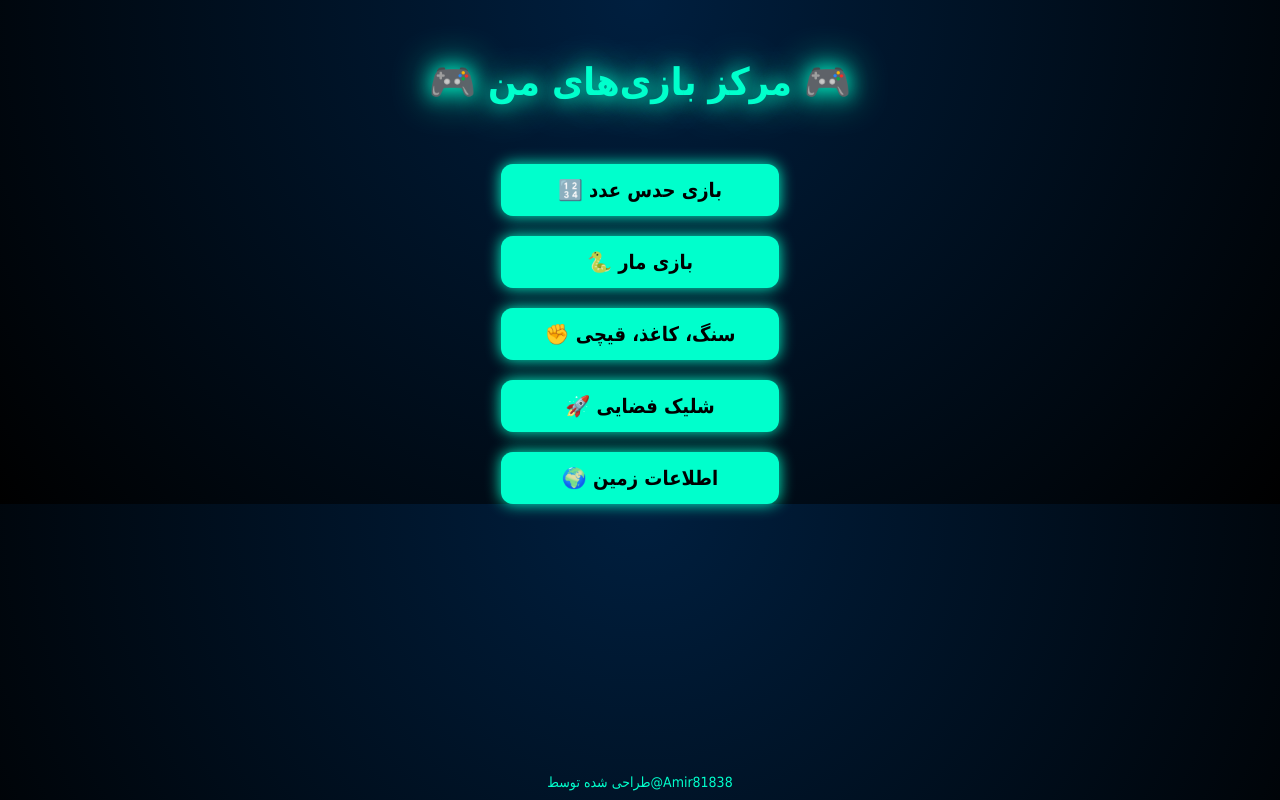
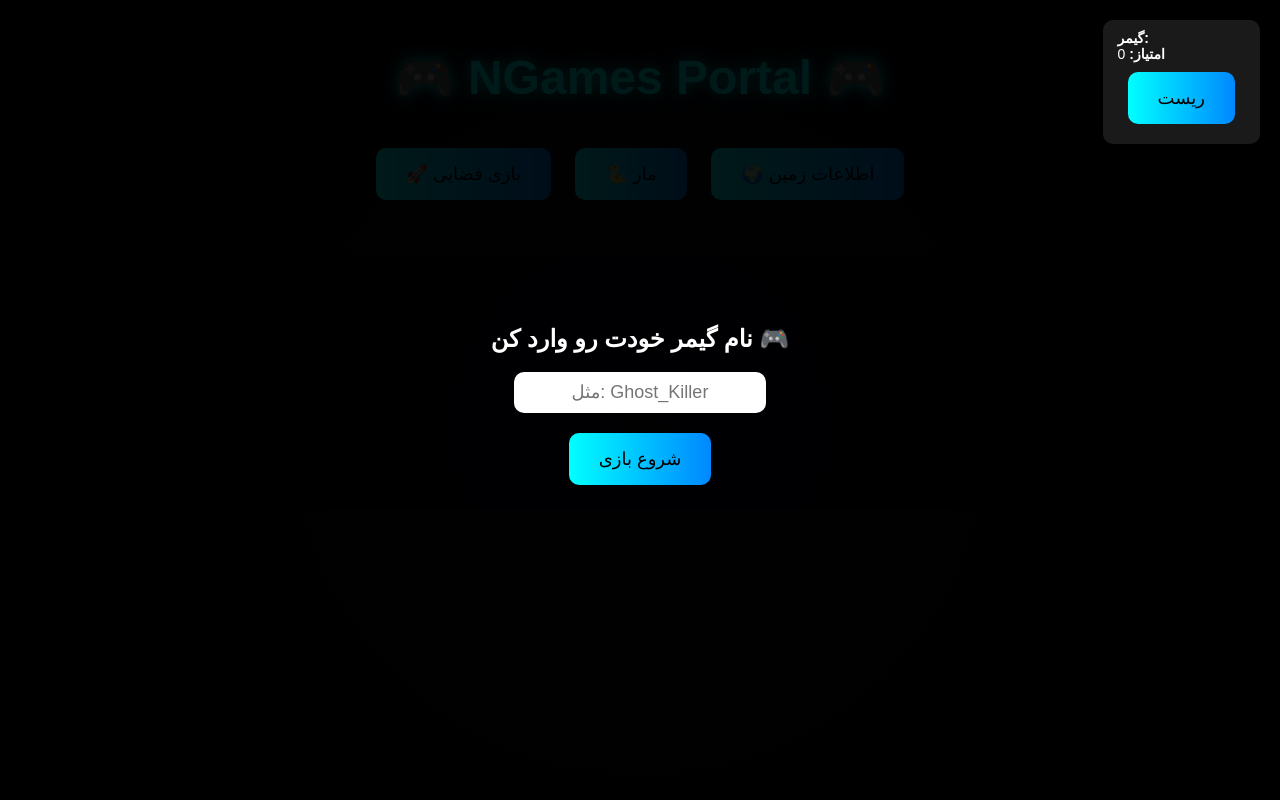
Before and after one commit to Meintrix/ngames, a Flask app: page / in a window 1280 px wide. Run offline with Flask 3, Linux system fonts and the light colour scheme.

```diff
--- a/templates/index.html
+++ b/templates/index.html
@@ -1,74 +1,117 @@
 <!DOCTYPE html>
 <html lang="fa">
 <head>
-    <meta charset="UTF-8">
-    <meta name="viewport" content="width=device-width, initial-scale=1.0">
-    <title>🎮 مرکز بازی‌ها</title>
+  <meta charset="UTF-8" />
+  <meta name="viewport" content="width=device-width, initial-scale=1.0" />
+  <title>NGames - گیم سنتر</title>
   <style>
     body {
-            font-family: "Tahoma", sans-serif;
-            background: radial-gradient(circle at top, #001f3f, #000);
-            color: #00ffcc;
+      background: radial-gradient(circle at center, #0a0a1a, #000);
+      color: #fff;
+      font-family: 'Orbitron', sans-serif;
       text-align: center;
-            margin: 0;
-            padding: 0;
+      height: 100vh;
+      overflow: hidden;
     }
-
     h1 {
-            margin-top: 60px;
-            font-size: 38px;
-            text-shadow: 0 0 20px #00ffcc, 0 0 40px #00ffcc;
+      margin-top: 50px;
+      font-size: 3em;
+      color: #00ffff;
+      text-shadow: 0 0 15px #00ffff;
     }
-
-        .menu {
+    button {
+      margin: 10px;
+      padding: 15px 30px;
+      border: none;
+      border-radius: 10px;
+      background: linear-gradient(90deg, #0ff, #08f);
+      color: #000;
+      font-size: 18px;
+      cursor: pointer;
+      transition: 0.3s;
+    }
+    button:hover {
+      transform: scale(1.1);
+      box-shadow: 0 0 15px #0ff;
+    }
+    #profileBox {
+      position: absolute;
+      top: 20px;
+      right: 20px;
+      background: rgba(255,255,255,0.1);
+      padding: 10px 15px;
+      border-radius: 10px;
+      font-size: 14px;
+      text-align: left;
+    }
+    #loginBox {
+      position: fixed;
+      inset: 0;
+      background: rgba(0,0,0,0.9);
       display: flex;
       flex-direction: column;
+      justify-content: center;
       align-items: center;
-            margin-top: 60px;
-            gap: 20px;
     }
-
-        a {
-            display: inline-block;
-            width: 250px;
-            padding: 14px;
-            font-size: 20px;
-            color: black;
-            background: #00ffcc;
-            border-radius: 12px;
-            text-decoration: none;
-            font-weight: bold;
-            box-shadow: 0 0 15px #00ffcc;
-            transition: 0.3s;
-        }
-
-        a:hover {
-            background: #00ffaa;
-            transform: scale(1.1);
-            box-shadow: 0 0 30px #00ffaa;
-        }
-
-        footer {
-            position: fixed;
-            bottom: 10px;
-            width: 100%;
-            color: #00ffcc;
-            font-size: 14px;
+    input {
+      padding: 10px;
+      font-size: 18px;
+      border-radius: 10px;
+      border: none;
+      margin-bottom: 10px;
+      text-align: center;
     }
   </style>
 </head>
 <body>
-
-    <h1>🎮 مرکز بازی‌های من 🎮</h1>
-
-    <div class="menu">
-        <a href="/guess">🔢 بازی حدس عدد</a>
-        <a href="/snake">🐍 بازی مار</a>
-        <a href="/rps">✊ سنگ، کاغذ، قیچی</a>
-        <a href="/space">🚀 شلیک فضایی</a>
-        <a href="/earth-map">🌍 اطلاعات زمین</a>
+  <div id="loginBox">
+    <h2>نام گیمر خودت رو وارد کن 🎮</h2>
+    <input type="text" id="username" placeholder="مثل: Ghost_Killer" />
+    <button onclick="saveProfile()">شروع بازی</button>
   </div>
 
-    <footer>طراحی شده توسط@Amir81838</footer>
+  <h1>🎮 NGames Portal 🎮</h1>
+
+  <div id="profileBox">
+    <div><strong>گیمر:</strong> <span id="playerName"></span></div>
+    <div><strong>امتیاز:</strong> <span id="playerScore">0</span></div>
+    <button onclick="resetScore()">ریست</button>
+  </div>
+
+  <div>
+    <button onclick="window.location.href='space.html'">🚀 بازی فضایی</button>
+    <button onclick="window.location.href='snake.html'">🐍 مار</button>
+    <button onclick="window.location.href='earth_map.html'">🌍 اطلاعات زمین</button>
+  </div>
+
+  <script>
+    function saveProfile() {
+      const name = document.getElementById('username').value.trim();
+      if (!name) return alert('لطفاً نام گیمر خود را وارد کن!');
+      localStorage.setItem('playerName', name);
+      localStorage.setItem('playerScore', localStorage.getItem('playerScore') || 0);
+      document.getElementById('loginBox').style.display = 'none';
+      updateProfile();
+    }
+
+    function updateProfile() {
+      const name = localStorage.getItem('playerName');
+      const score = localStorage.getItem('playerScore') || 0;
+      if (name) {
+        document.getElementById('loginBox').style.display = 'none';
+        document.getElementById('playerName').textContent = name;
+        document.getElementById('playerScore').textContent = score;
+      }
+    }
+
+    function resetScore() {
+      if (confirm('آیا مطمئنی می‌خوای امتیازت رو ریست کنی؟')) {
+        localStorage.setItem('playerScore', 0);
+        updateProfile();
+      }
+    }
+
+    updateProfile();
+  </script>
 </body>
 </html>
```
Lines whose indentation alone changed are shown as unchanged.
